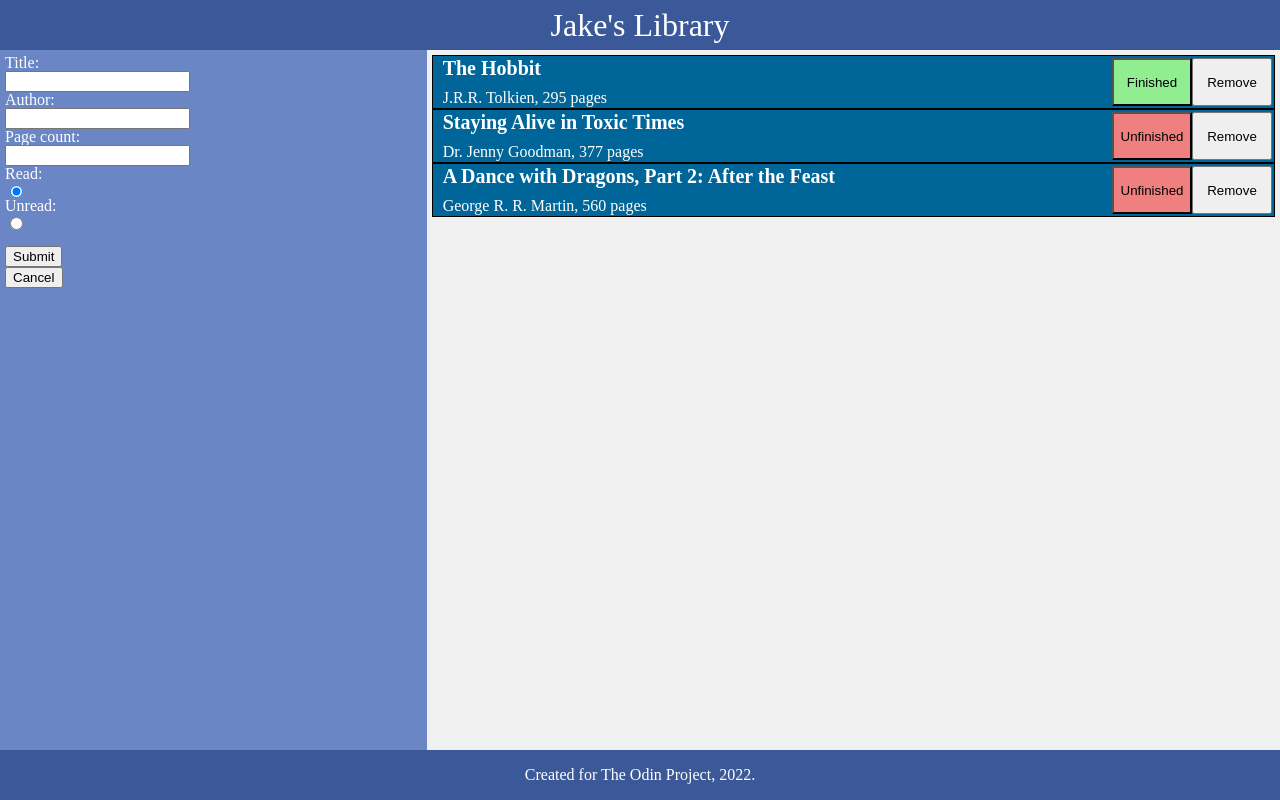
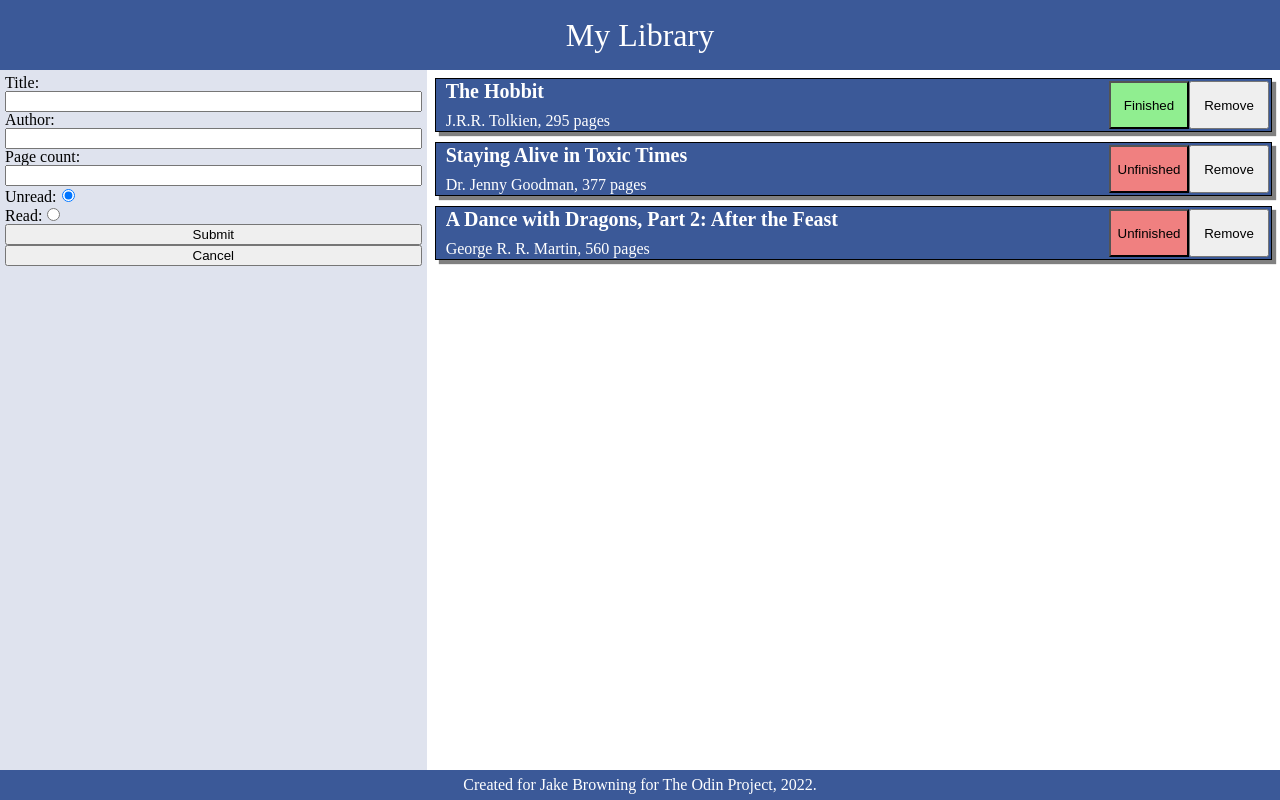
Before and after one commit to JakeBrowning90/library-project, a plain HTML site: page index.html in a window 1280 px wide. Both pictures are taken after a click on the button "Add new book". Drawn offline with Linux system fonts and the light colour scheme.

Commit message:
Add divs for form radio buttons, changes sidebar to grid display and container to flexbox display

```diff
--- a/index.html
+++ b/index.html
@@ -11,7 +11,7 @@
 </head>
 <body>
     <div class="header">
-        <h1>Jake's Library</h1>
+        <h1>My Library</h1>
     </div>
     <div class="sidebar" id="sidebar">
             <button type="button" id="callForm">Add new book</button>
@@ -20,7 +20,7 @@
     </div>
     <div class="container" id="container"></div>
     <div class="footer">
-        <p>Created for The Odin Project, 2022.</p>
+        <p>Created for Jake Browning for The Odin Project, 2022.</p>
     </div>
 </body>
 </html>
--- a/script.js
+++ b/script.js
@@ -12,9 +12,11 @@ function Book (title, author, pages, readStatus) {
     this.pages = pages
     this.readStatus = readStatus
 }
+//Holdover from practice build, example of a function declared in the Object prototype
 Book.prototype.info = function() {
     return(this.title + " by " + this.author + ", " + this.pages + " pages, " + this.readStatus)
 }
+//Function to toggle readStatus and show change on screen
 Book.prototype.changeReadStatus = function() {
     if (this.readStatus == true) {
         this.readStatus = false
@@ -31,10 +33,9 @@ function addBookToLibrary(Book) {
     library.push(Book)
 }
 
-//Call new book form
+//Call new book form, build in sidebar
 callFormButton.addEventListener('click', function(){
     callFormButton.remove();
-    const linebreak = document.createElement("br");
     const titleLabel = document.createElement("label");
     titleLabel.setAttribute("for", "title");
     titleLabel.textContent = "Title:";
@@ -54,6 +55,7 @@ callFormButton.addEventListener('click', function(){
     pagesField.setAttribute("required", "");
     pagesField.setAttribute("id", "pages");
     pagesField.setAttribute("name", "pages");
+    const radioRow1 = document.createElement('div');
     const readLabel = document.createElement("label");
     readLabel.textContent = "Read:";
     readLabel.setAttribute("for", "readTrue")
@@ -61,7 +63,7 @@ callFormButton.addEventListener('click', function(){
     readRadio.setAttribute("type", "radio");
     readRadio.setAttribute("id", "readTrue");
     readRadio.setAttribute("name", "readStatus");
-    readRadio.setAttribute("checked", "");
+    const radioRow2 = document.createElement('div');
     const unreadLabel = document.createElement("label");
     unreadLabel.textContent = "Unread:";
     unreadLabel.setAttribute("for", "readFalse")
@@ -69,6 +71,8 @@ callFormButton.addEventListener('click', function(){
     unreadRadio.setAttribute("type", "radio");
     unreadRadio.setAttribute("id", "readFalse");
     unreadRadio.setAttribute("name", "readStatus");
+    unreadRadio.setAttribute("checked", "");
+
     const submitButton = document.createElement("input");
     submitButton.setAttribute("type", "submit");
     submitButton.setAttribute("id", "addBook");
@@ -81,23 +85,17 @@ callFormButton.addEventListener('click', function(){
         printLibrary();
     });
     bookForm.appendChild(titleLabel);
-    bookForm.appendChild(linebreak);
     bookForm.appendChild(titleField);
-    bookForm.appendChild(linebreak);
     bookForm.appendChild(authorLabel);
-    bookForm.appendChild(linebreak);
     bookForm.appendChild(authorField);
-    bookForm.appendChild(linebreak);
     bookForm.appendChild(pagesLabel);
-    bookForm.appendChild(linebreak);
     bookForm.appendChild(pagesField);
-    bookForm.appendChild(linebreak);
-    bookForm.appendChild(readLabel);
-    bookForm.appendChild(readRadio);
-    bookForm.appendChild(linebreak);
-    bookForm.appendChild(unreadLabel);
-    bookForm.appendChild(unreadRadio);
-    bookForm.appendChild(linebreak);
+    bookForm.appendChild(radioRow1);
+    radioRow1.appendChild(unreadLabel);
+    radioRow1.appendChild(unreadRadio);
+    bookForm.appendChild(radioRow2);
+    radioRow2.appendChild(readLabel);
+    radioRow2.appendChild(readRadio);
     bookForm.appendChild(submitButton);
     bookForm.appendChild(cancelButton);
 });
--- a/style.css
+++ b/style.css
@@ -3,7 +3,7 @@ html, body {
     width: 100vw;
     display: grid;
     grid-template-columns: 1fr 2fr;
-    grid-template-rows: 50px 1fr 50px;
+    grid-template-rows: 70px 1fr 30px;
     color: white;
 }
 
@@ -20,7 +20,8 @@ h1 {
 }
 
 .sidebar {
-    background-color:#6a86c4;
+    background-color: #dfe3ee;
+    color: black;
     padding: 5px;
     display: flex;
     flex-direction: column;
@@ -28,19 +29,21 @@ h1 {
 }
 
 .bookForm {
-    display: flex;
-    flex-direction: column;
-    align-items: flex-start;
+    display: grid;
+    grid-template-rows: auto;
 }
 
 .container {
-    background-color: #f0f0f0;
-    padding: 5px;
-    gap: 5px;
+    background-color: #ffffff;
+    display: flex;
+    flex-direction: column;
+    padding: 8px;
+    gap: 10px;
 }
 
 .card {
-    background-color: #006699;
+    background-color: #3b5998;
+    box-shadow: 4px 4px 1px grey;
     border-style: solid;
     border-width: 1px;
     border-color: black;
```
